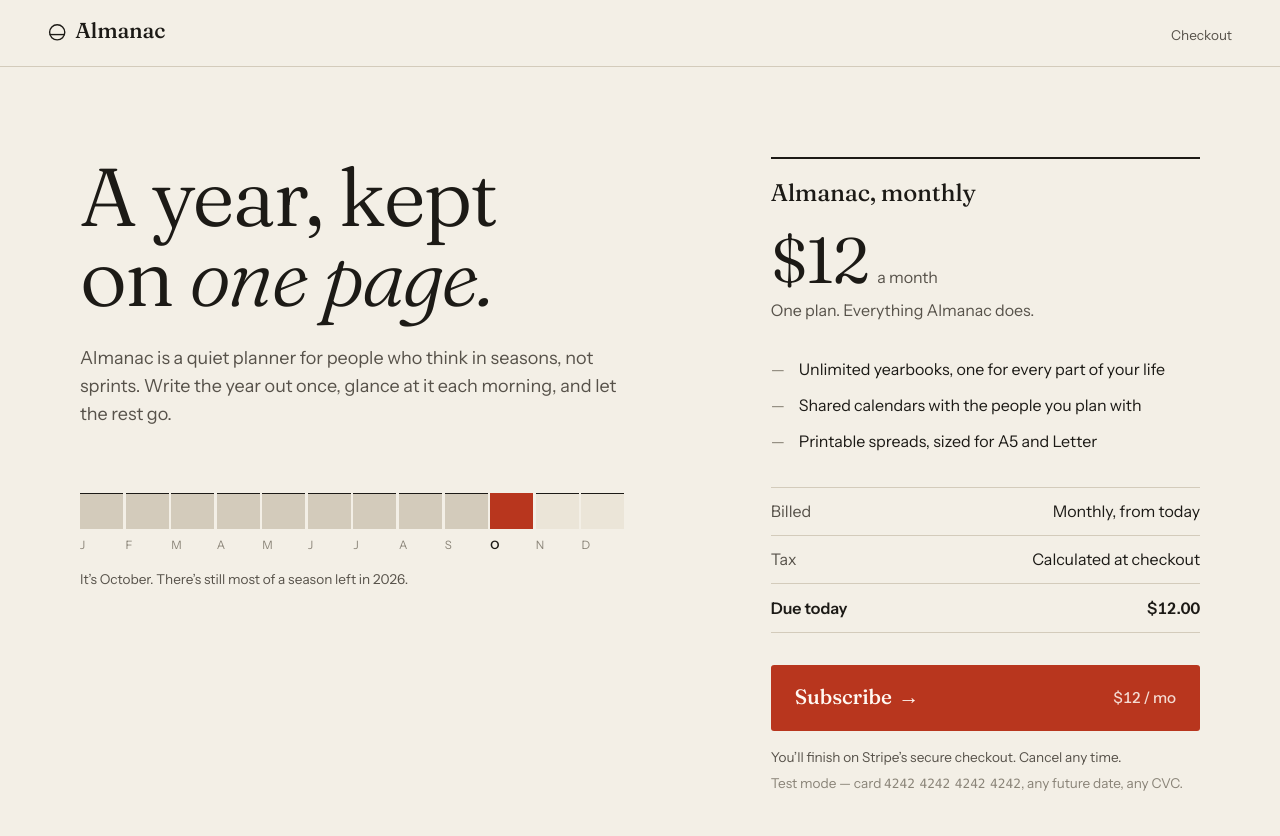
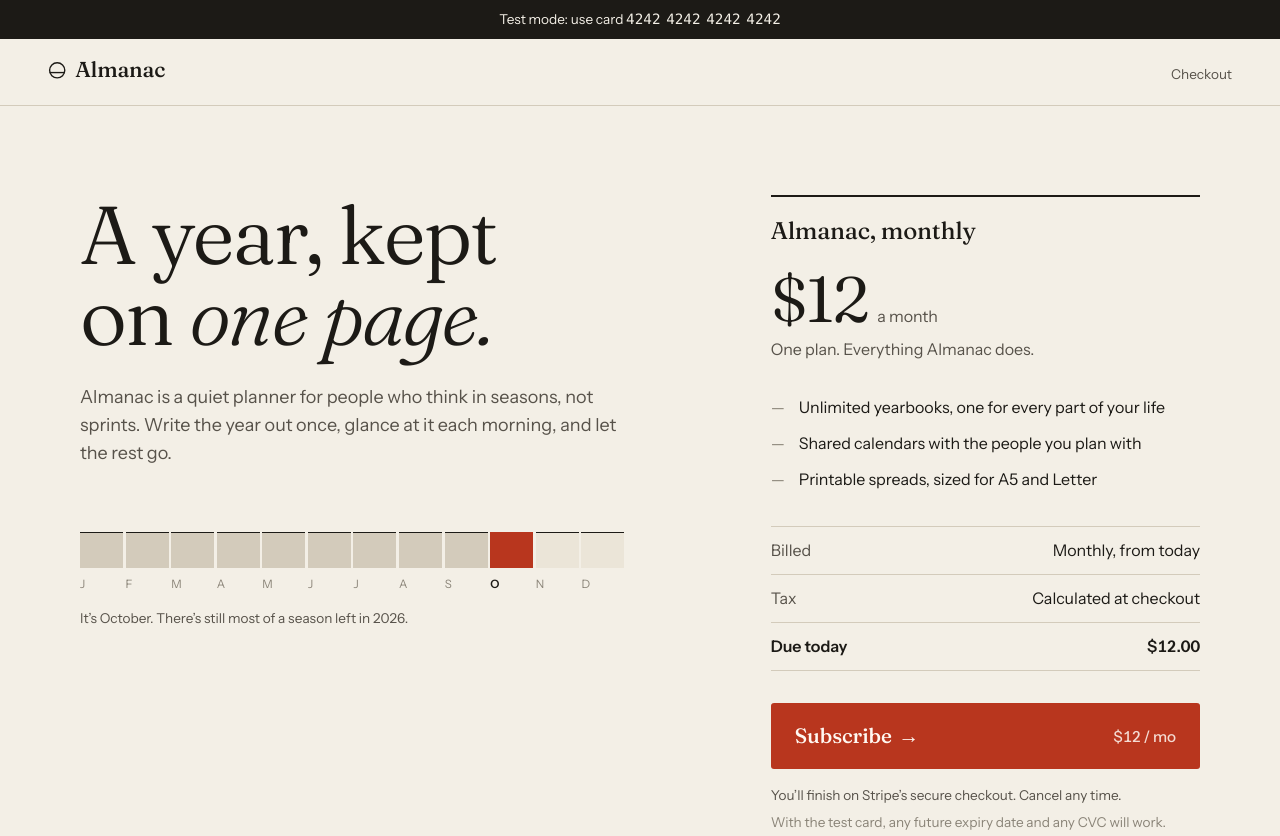
Before and after one commit to fadeel7/stripe-billing-service, a website: page public/index.html in a window 1280 px wide. Shown: the top 836 px of the page. Drawn offline with Linux system fonts and the light colour scheme.

Commit message:
Prepare for Render free-tier deploy in Stripe test mode
- render.yaml Blueprint: one free Node web service (npm ci / npm start,
  NODE_VERSION 22). Stripe keys and CLIENT_URL are `sync: false`, so they
  are entered in the Render Dashboard and never stored in the repo.
- CLIENT_URL is still read from the environment and now falls back to
  Render's RENDER_EXTERNAL_URL, then localhost; a trailing slash is
  stripped. PORT continues to come from the environment.
- The server exits at startup if given a live (sk_live_) secret key.
- Subscribe page gets a banner: "Test mode: use card 4242 4242 4242 4242".
- package.json declares engines node >=20 (needed by better-sqlite3 12);
  README badge updated to match.
- README: deploy steps, the Stripe webhook endpoint to register, and the
  free-tier limits (no persistent disk, so SQLite resets on deploy or
  restart; the service sleeps when idle).

```diff
--- a/package.json
+++ b/package.json
@@ -4,6 +4,9 @@
   "description": "A full-stack subscription billing service built on Stripe Checkout and webhooks.",
   "type": "module",
   "main": "src/server.js",
+  "engines": {
+    "node": ">=20"
+  },
   "scripts": {
     "start": "node src/server.js",
     "dev": "node --watch src/server.js",
--- a/public/almanac.css
+++ b/public/almanac.css
@@ -70,6 +70,22 @@
   padding: 0.5rem 0.75rem; text-decoration: none; z-index: 10;
 }
 .skip:focus { top: 0.75rem; }
+
+/* ---------- Test-mode banner (subscribe page) ---------- */
+
+.test-banner {
+  margin: 0;
+  padding: 0.55rem var(--gutter);
+  background: var(--ink);
+  color: var(--paper);
+  font-size: 0.85rem;
+  text-align: center;
+}
+.test-banner code {
+  font: 500 1.05em ui-monospace, "SF Mono", Menlo, Consolas, monospace;
+  word-spacing: -0.2em;
+  white-space: nowrap;
+}
 
 /* ---------- Masthead ---------- */
 
--- a/public/index.html
+++ b/public/index.html
@@ -15,6 +15,8 @@
   </head>
   <body>
     <a class="skip" href="#order">Skip to checkout</a>
+
+    <p class="test-banner" role="note">Test mode: use card <code>4242 4242 4242 4242</code></p>
 
     <header class="masthead">
       <a class="wordmark" href="/" aria-label="Almanac home">
@@ -72,7 +74,7 @@
         <p id="checkout-error" class="error" role="alert"></p>
 
         <p class="fine">You’ll finish on Stripe’s secure checkout. Cancel any time.</p>
-        <p class="fine">Test mode — card <code>4242 4242 4242 4242</code>, any future date, any CVC.</p>
+        <p class="fine">With the test card, any future expiry date and any CVC will work.</p>
       </section>
     </main>
 
```
Also changed, not shown: render.yaml (added, +22 -0 lines), src/server.js (+9 -1 lines), README.md.
